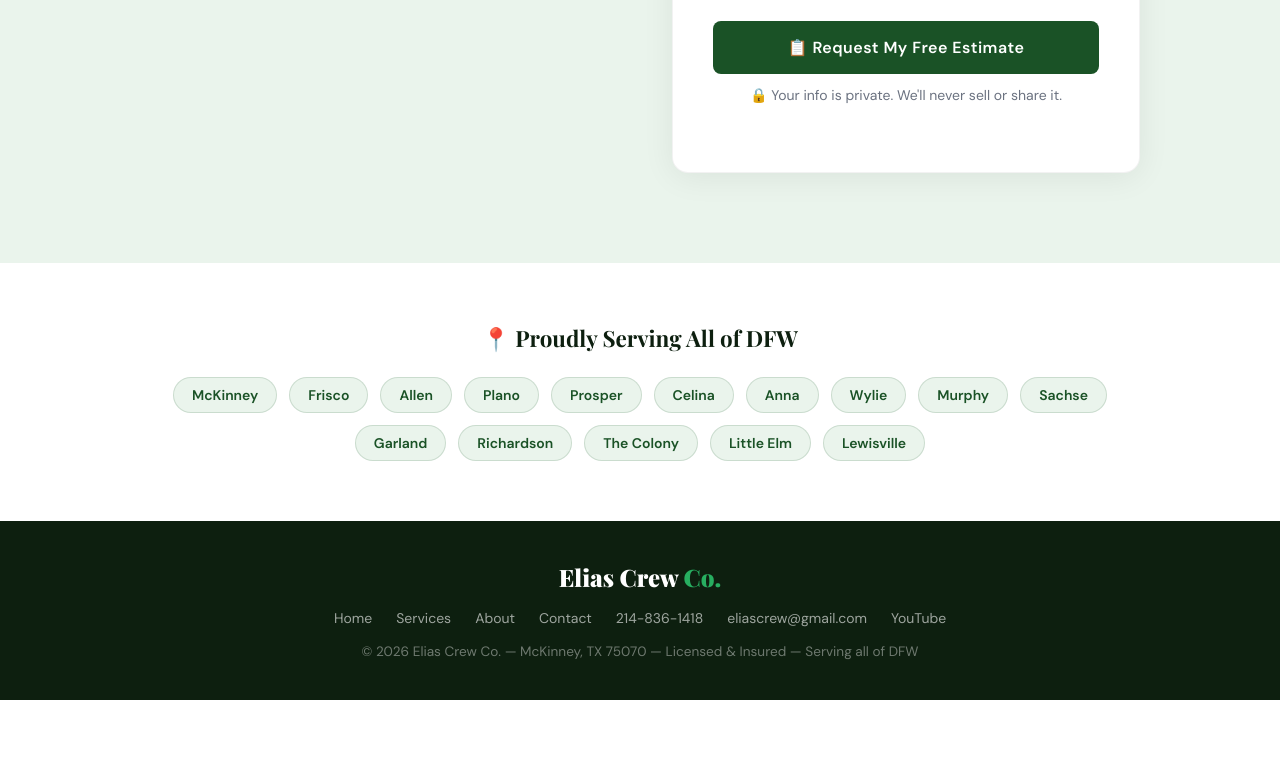
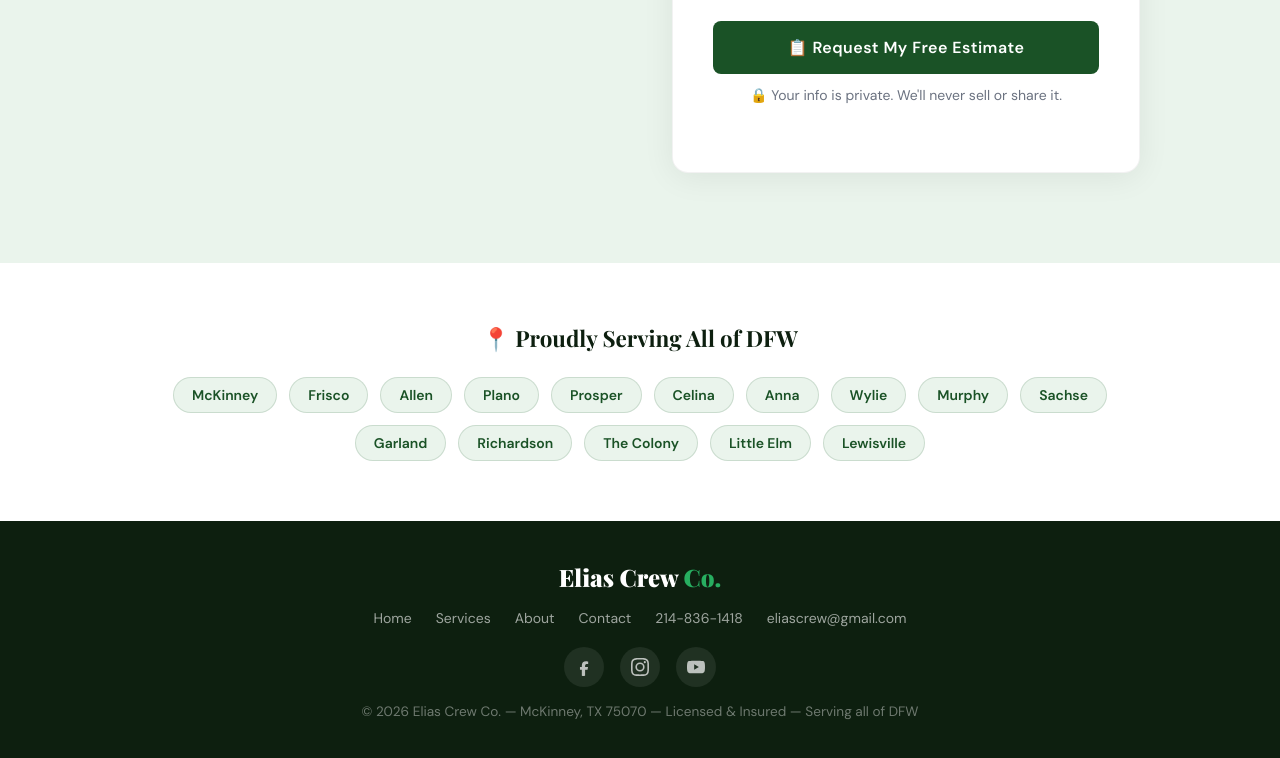
Before and after one commit to Eliascrew/Elias-Crew-Co_-Chatbot, a website: page index.html in a window 1280 px wide. Shown: the part 4234-4992 px from the top of the page. Before the commit the page ends 4934 px from the top, so only its background shows below. Drawn offline with nearby package versions, Linux system fonts and the light colour scheme.

Commit message:
Add files via upload

```diff
--- a/index.html
+++ b/index.html
@@ -576,6 +576,25 @@
     transition: color 0.2s;
   }
   .footer-links a:hover { color: var(--bright); }
+  .footer-social {
+    display: flex; gap: 16px;
+    justify-content: center;
+    margin: 20px 0 4px;
+  }
+  .footer-social a {
+    display: inline-flex; align-items: center; justify-content: center;
+    width: 40px; height: 40px;
+    border-radius: 50%;
+    background: rgba(255,255,255,0.08);
+    color: rgba(255,255,255,0.7);
+    transition: background 0.2s, color 0.2s, transform 0.2s;
+  }
+  .footer-social a:hover {
+    background: var(--bright);
+    color: var(--white);
+    transform: translateY(-2px);
+  }
+  .footer-social svg { width: 18px; height: 18px; fill: currentColor; }
 
   /* ── FLOATING CALL ── */
   .float-call {
@@ -933,7 +952,17 @@
     <a href="#contact">Contact</a>
     <a href="tel:2148361418">214-836-1418</a>
     <a href="mailto:eliascrew@gmail.com">eliascrew@gmail.com</a>
-    <a href="https://youtube.com/@eliascrew1" target="_blank">YouTube</a>
+  </div>
+  <div class="footer-social">
+    <a href="https://www.facebook.com/profile.php?id=61590515456952" target="_blank" rel="noopener" aria-label="Facebook">
+      <svg viewBox="0 0 24 24" role="img"><path d="M9.101 23.691v-7.98H6.627v-3.667h2.474v-1.58c0-4.085 1.848-5.978 5.858-5.978.401 0 .955.042 1.468.103a8.68 8.68 0 0 1 1.141.195v3.325a8.623 8.623 0 0 0-.653-.036 26.805 26.805 0 0 0-.733-.009c-.707 0-1.259.096-1.675.309a1.686 1.686 0 0 0-.679.622c-.258.42-.374.995-.374 1.752v1.297h3.919l-.386 2.103-.287 1.564h-3.246v8.063a10.025 10.025 0 0 1-3.04.066z"/></svg>
+    </a>
+    <a href="https://www.instagram.com/eliascrew1/" target="_blank" rel="noopener" aria-label="Instagram">
+      <svg viewBox="0 0 24 24" role="img"><path d="M12 2.163c3.204 0 3.584.012 4.85.07 3.252.148 4.771 1.691 4.919 4.919.058 1.265.069 1.645.069 4.849 0 3.205-.012 3.584-.069 4.849-.149 3.225-1.664 4.771-4.919 4.919-1.266.058-1.644.07-4.85.07-3.204 0-3.584-.012-4.849-.07-3.26-.149-4.771-1.699-4.919-4.92-.058-1.265-.07-1.644-.07-4.849 0-3.204.013-3.583.07-4.849.149-3.227 1.664-4.771 4.919-4.919 1.266-.057 1.645-.069 4.849-.069zm0-2.163C8.741 0 8.332.014 7.052.072 2.695.272.273 2.69.073 7.052.014 8.333 0 8.741 0 12c0 3.259.014 3.668.072 4.948.2 4.358 2.618 6.78 6.98 6.98C8.333 23.986 8.741 24 12 24c3.259 0 3.668-.014 4.948-.072 4.354-.2 6.782-2.618 6.979-6.98.059-1.281.073-1.689.073-4.948 0-3.259-.014-3.667-.072-4.947-.196-4.354-2.617-6.78-6.979-6.98C15.668.014 15.259 0 12 0zm0 5.838a6.162 6.162 0 1 0 0 12.324 6.162 6.162 0 0 0 0-12.324zM12 16a4 4 0 1 1 0-8 4 4 0 0 1 0 8zm6.406-11.845a1.44 1.44 0 1 0 0 2.881 1.44 1.44 0 0 0 0-2.881z"/></svg>
+    </a>
+    <a href="https://youtube.com/@eliascrew1" target="_blank" rel="noopener" aria-label="YouTube">
+      <svg viewBox="0 0 24 24" role="img"><path d="M23.498 6.186a3.016 3.016 0 0 0-2.122-2.136C19.505 3.545 12 3.545 12 3.545s-7.505 0-9.377.505A3.017 3.017 0 0 0 .502 6.186C0 8.07 0 12 0 12s0 3.93.502 5.814a3.016 3.016 0 0 0 2.122 2.136c1.871.505 9.376.505 9.376.505s7.505 0 9.377-.505a3.015 3.015 0 0 0 2.122-2.136C24 15.93 24 12 24 12s0-3.93-.502-5.814zM9.545 15.568V8.432L15.818 12l-6.273 3.568z"/></svg>
+    </a>
   </div>
   <p>© 2026 Elias Crew Co. — McKinney, TX 75070 — Licensed & Insured — Serving all of DFW</p>
 </footer>
@@ -976,5 +1005,8 @@
     observer.observe(el);
   });
 </script>
+
+<!-- Chatbot widget -->
+<script src="/chat-widget.js" defer></script>
 </body>
 </html>
```
